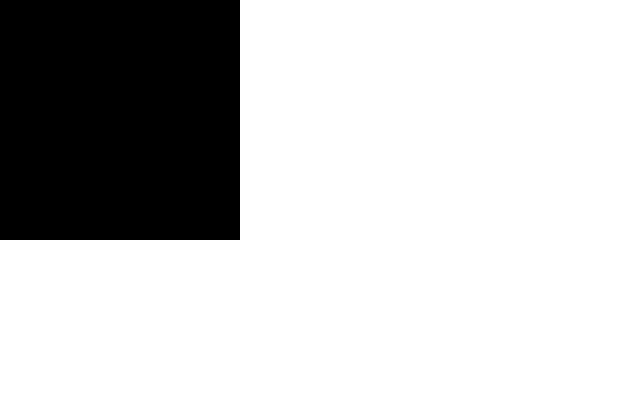
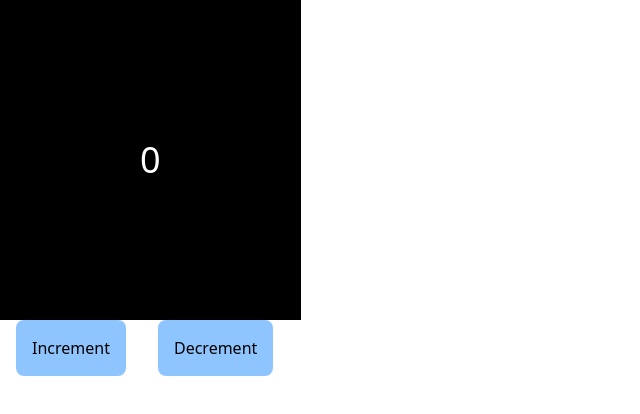
Before and after one commit to arpan7sarkar/React_Journey, a React (Vite) app in the folder 0_start/: page / in a window 1280 px wide. Shown: the top 414 px of the page, without its empty margins (0-640 px from the left). Built offline with nearby package versions, Linux system fonts and the light colour scheme.

Commit message:
CREATED A BASIC COUNTER

```diff
--- a/0_start/src/App.jsx
+++ b/0_start/src/App.jsx
@@ -1,25 +1,11 @@
 import React from "react";
-
+import Counter from "./components/Counter";
 const App = () => {
-  const btnClick = () => {
-    console.log("Button Clicked");
-  };
-  const typeChange = (e) => {
-    console.log(e.target.value);
-  };
 
   return (
     <div>
-      <div className="p-30 h-5 w-5 bg-black" onMouseMove={function(e){
-        console.log(e.clientY)
-      }
-      // onwheel(function(e){
-      //   console.log(e.deltaY)
-      // })
 
-      }>
-
-      </div>
+      <Counter />
     </div>
   );
 };
--- /dev/null
+++ b/0_start/src/components/Counter.jsx
@@ -0,0 +1,20 @@
+import React, { useState } from 'react'
+
+const Counter = () => {
+
+
+    const [count, setCount] = useState(0)
+  return (
+    <div>
+      <div className='w-fit h-fit  text-4xl flex justify-center items-center p-35 bg-black text-white'>{count}</div>
+      <button className='mx-4  p-4 bg-blue-300 rounded-lg ' onClick={()=>{
+        setCount(count + 1)
+      }}>Increment</button>
+      <button className='mx-4  p-4 bg-blue-300 rounded-lg ' onClick={()=>{
+        setCount(count - 1)
+      }}>Decrement</button>
+    </div>
+  )
+}
+
+export default Counter
```
